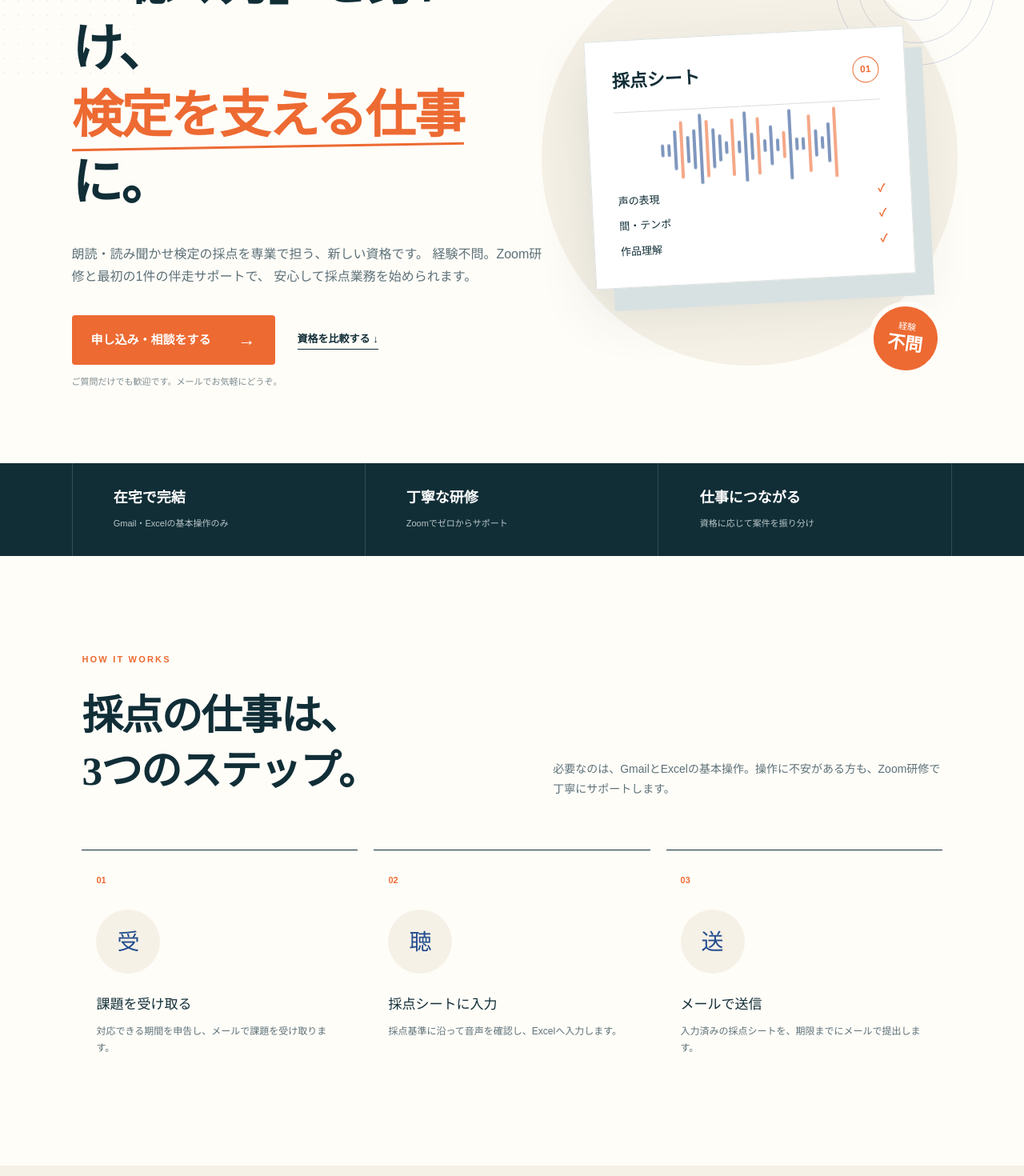
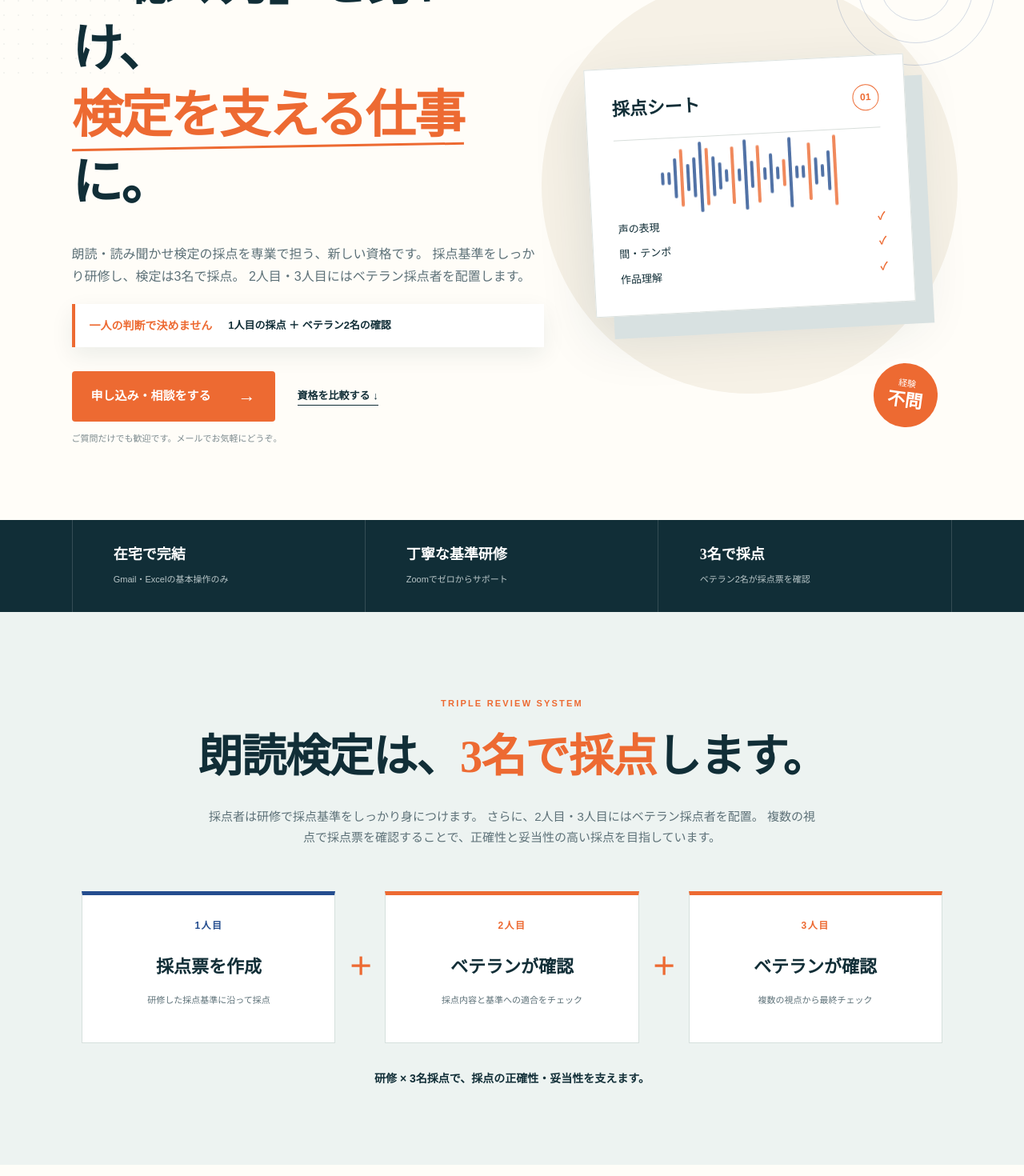
Before and after one commit to yuryuki-ai/roudoku-grader, a Next.js app: page / in a window 1280 px wide. Shown: the part 280-1750 px from the top of the page at 80% size. Built offline with nearby package versions, Linux system fonts and the light colour scheme.

Commit message:
Emphasize the three-person grading system

```diff
--- a/app/globals.css
+++ b/app/globals.css
@@ -66,6 +66,13 @@ h1 { font-family: "Yu Mincho", "Hiragino Mincho ProN", serif; font-size: clamp(4
 h1 em { color: var(--orange); font-style: normal; position: relative; }
 h1 em::after { background: var(--orange); bottom: -5px; content: ""; height: 3px; left: 0; position: absolute; transform: rotate(-1deg); width: 100%; }
 .lead { color: var(--muted); font-size: 16px; margin: 34px 0; max-width: 590px; }
+.qualityPromise {
+  align-items: center; background: #fff; border-left: 4px solid var(--orange);
+  box-shadow: 0 10px 28px rgba(17,46,55,.08); display: flex; gap: 20px;
+  margin: -14px 0 30px; max-width: 590px; padding: 15px 18px;
+}
+.qualityPromise strong { color: var(--orange); font-size: 14px; white-space: nowrap; }
+.qualityPromise span { color: var(--ink); font-size: 13px; font-weight: 700; }
 .heroActions { align-items: center; display: flex; gap: 28px; }
 .primaryCta {
   align-items: center; background: var(--orange); border-radius: 4px; color: #fff;
@@ -113,6 +120,23 @@ h1 em::after { background: var(--orange); bottom: -5px; content: ""; height: 3px
 .proofBand div:first-child { border-left: 1px solid rgba(255,255,255,.15); }
 .proofBand strong { display: block; font-family: serif; font-size: 18px; }
 .proofBand span { color: #b9c6c8; font-size: 11px; }
+
+.qualitySection { background: #edf3f1; padding: 105px 8vw 95px; text-align: center; }
+.qualityIntro { margin: 0 auto 54px; max-width: 840px; }
+.qualityIntro .sectionLabel { margin-bottom: 18px; }
+.qualityIntro h2 { font-size: clamp(36px, 4.4vw, 60px); }
+.qualityIntro h2 em { color: var(--orange); font-style: normal; }
+.qualityIntro > p:last-child { color: var(--muted); font-size: 15px; margin: 24px auto 0; max-width: 760px; }
+.reviewFlow { align-items: stretch; display: grid; gap: 16px; grid-template-columns: 1fr auto 1fr auto 1fr; margin: 0 auto; max-width: 1080px; }
+.reviewFlow article { background: #fff; border: 1px solid #d6e0dd; display: flex; flex-direction: column; min-height: 190px; padding: 28px 22px; }
+.reviewFlow article.reviewPrimary { border-top: 5px solid var(--blue); }
+.reviewFlow article:not(.reviewPrimary) { border-top: 5px solid var(--orange); }
+.reviewFlow article span { color: var(--orange); font-size: 12px; font-weight: 800; letter-spacing: .12em; }
+.reviewFlow article.reviewPrimary span { color: var(--blue); }
+.reviewFlow article strong { font-family: serif; font-size: 22px; margin: 22px 0 12px; }
+.reviewFlow article small { color: var(--muted); font-size: 11px; }
+.reviewPlus { align-self: center; color: var(--orange); font-family: serif; font-size: 30px; font-weight: 700; }
+.qualityConclusion { color: var(--ink); font-size: 14px; font-weight: 800; margin: 32px 0 0; }
 
 .section { padding: 120px 8vw; }
 .sectionLabel { color: var(--orange); font-size: 11px; font-weight: 800; letter-spacing: .2em; margin-bottom: 26px; }
@@ -191,9 +215,13 @@ footer p { color: #8ca0a5; font-size: 10px; }
   .brandDivider { height: 25px; margin: 0 8px; }
   .miniCta { padding: 9px 15px; }
   .hero { grid-template-columns: 1fr; padding: 65px 24px; }
+  .qualityPromise { align-items: flex-start; flex-direction: column; gap: 3px; }
   .heroVisual { min-height: 450px; margin-top: 30px; }
   .proofBand { grid-template-columns: 1fr; padding: 0 24px; }
   .proofBand div, .proofBand div:first-child { border-left: 0; border-right: 0; border-bottom: 1px solid rgba(255,255,255,.15); padding: 22px 0; }
+  .qualitySection { padding: 80px 24px 75px; }
+  .reviewFlow { grid-template-columns: 1fr; }
+  .reviewPlus { line-height: 1; transform: rotate(90deg); }
   .section { padding: 85px 24px; }
   .sectionHeading, .assignment, .faqLayout { gap: 28px; grid-template-columns: 1fr; }
   .sectionHeading { margin-bottom: 40px; }
--- a/app/page.tsx
+++ b/app/page.tsx
@@ -36,7 +36,7 @@ const qualifications = [
 const faqs = [
   {
     q: "経験が浅くても大丈夫ですか？",
-    a: "大丈夫です。採点基準に沿って判断するため、Zoom研修でゼロから丁寧にお教えします。",
+    a: "大丈夫です。Zoom研修で採点基準を丁寧に学び、実際の検定は3名で採点します。1人目の採点後、2人目・3人目にはベテラン採点者を配置して確認するため、一人の判断だけで採点結果が決まることはありません。",
   },
   {
     q: "採点料の目安を教えてください。",
@@ -80,9 +80,13 @@ export default function Home() {
           </h1>
           <p className="lead">
             朗読・読み聞かせ検定の採点を専業で担う、新しい資格です。
-            経験不問。Zoom研修と最初の1件の伴走サポートで、
-            安心して採点業務を始められます。
+            採点基準をしっかり研修し、検定は3名で採点。
+            2人目・3人目にはベテラン採点者を配置します。
           </p>
+          <div className="qualityPromise" aria-label="3名採点による品質管理">
+            <strong>一人の判断で決めません</strong>
+            <span>1人目の採点 ＋ ベテラン2名の確認</span>
+          </div>
           <div className="heroActions">
             <a className="primaryCta" href={`mailto:${mail}?subject=採点者資格への申し込み・相談`}>
               申し込み・相談をする <span>→</span>
@@ -115,8 +119,40 @@ export default function Home() {
 
       <section className="proofBand" aria-label="資格の特長">
         <div><strong>在宅で完結</strong><span>Gmail・Excelの基本操作のみ</span></div>
-        <div><strong>丁寧な研修</strong><span>Zoomでゼロからサポート</span></div>
-        <div><strong>仕事につながる</strong><span>資格に応じて案件を振り分け</span></div>
+        <div><strong>丁寧な基準研修</strong><span>Zoomでゼロからサポート</span></div>
+        <div><strong>3名で採点</strong><span>ベテラン2名が採点票を確認</span></div>
+      </section>
+
+      <section className="qualitySection" aria-labelledby="quality-heading">
+        <div className="qualityIntro">
+          <p className="sectionLabel">TRIPLE REVIEW SYSTEM</p>
+          <h2 id="quality-heading">朗読検定は、<em>3名で採点</em>します。</h2>
+          <p>
+            採点者は研修で採点基準をしっかり身につけます。
+            さらに、2人目・3人目にはベテラン採点者を配置。
+            複数の視点で採点票を確認することで、正確性と妥当性の高い採点を目指しています。
+          </p>
+        </div>
+        <div className="reviewFlow" aria-label="3名による採点の流れ">
+          <article className="reviewPrimary">
+            <span>1人目</span>
+            <strong>採点票を作成</strong>
+            <small>研修した採点基準に沿って採点</small>
+          </article>
+          <div className="reviewPlus" aria-hidden="true">＋</div>
+          <article>
+            <span>2人目</span>
+            <strong>ベテランが確認</strong>
+            <small>採点内容と基準への適合をチェック</small>
+          </article>
+          <div className="reviewPlus" aria-hidden="true">＋</div>
+          <article>
+            <span>3人目</span>
+            <strong>ベテランが確認</strong>
+            <small>複数の視点から最終チェック</small>
+          </article>
+        </div>
+        <p className="qualityConclusion">研修 × 3名採点で、採点の正確性・妥当性を支えます。</p>
       </section>
 
       <section className="section intro" id="work">
```
